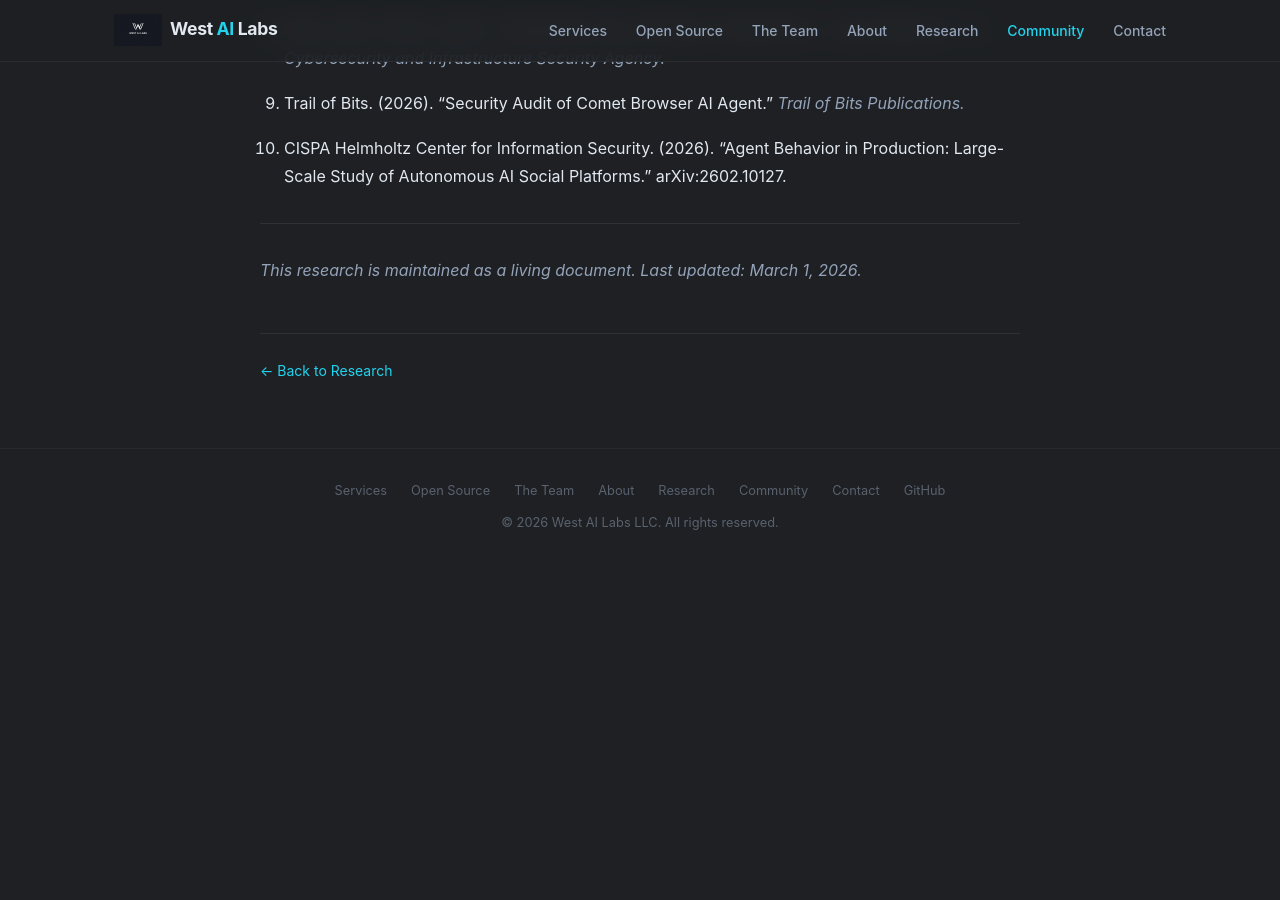
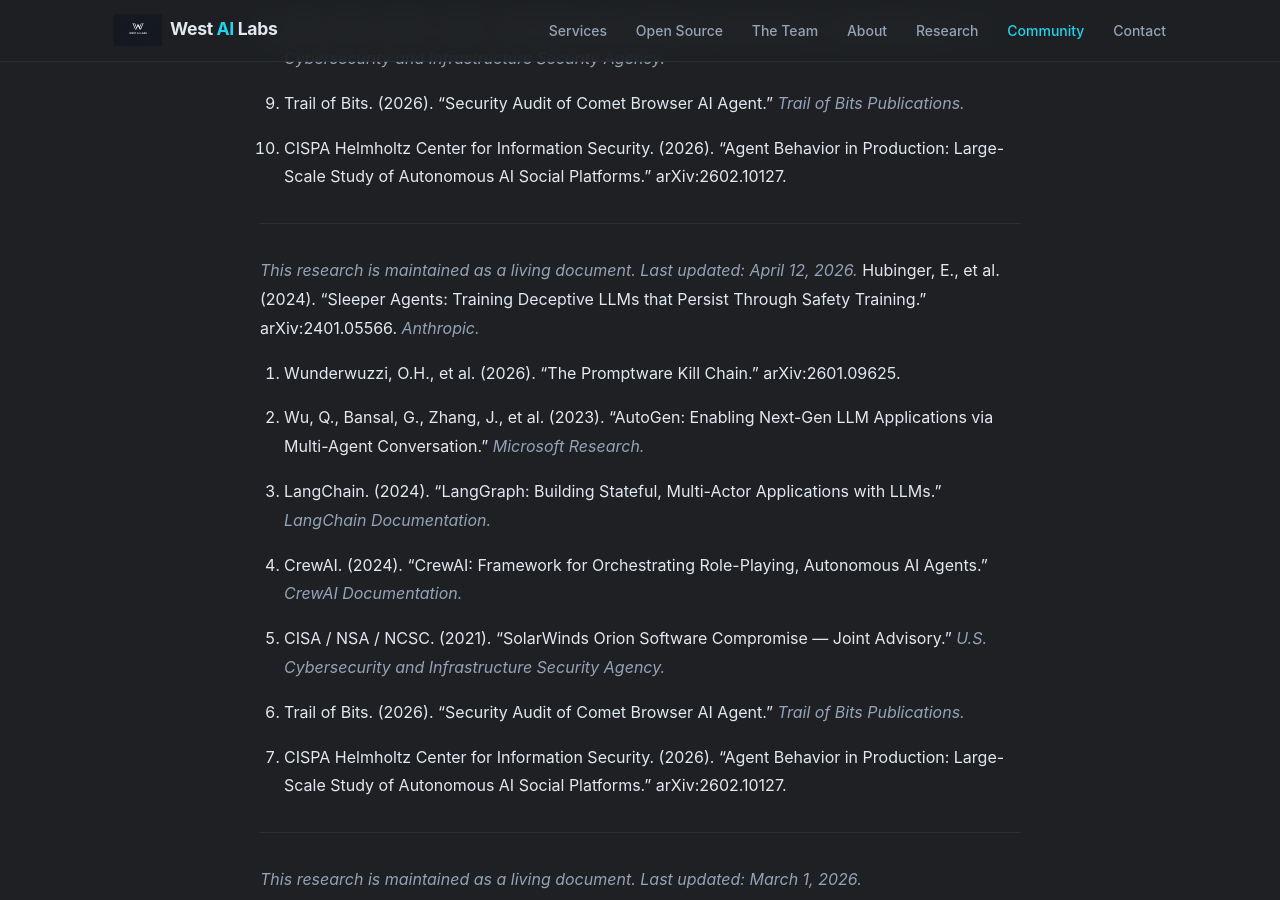
Before and after one commit to westailabs/westailabs.com, a Jekyll site: the page built from _research/poisoned-orchestrator-attack.md, in a window 1280 px wide and 900 px high, scrolled down 16502 px. Built offline with Jekyll 4.4.1, drawn with Linux system fonts in a browser that asks for light colours; before the commit the page ends 17068 px from its top, so only the background shows below that.

```diff
--- a/_research/poisoned-orchestrator-attack.md
+++ b/_research/poisoned-orchestrator-attack.md
@@ -395,4 +395,23 @@
 
 ---
 
+*This research is maintained as a living document. Last updated: April 12, 2026.*
+ Hubinger, E., et al. (2024). "Sleeper Agents: Training Deceptive LLMs that Persist Through Safety Training." arXiv:2401.05566. *Anthropic.*
+
+4. Wunderwuzzi, O.H., et al. (2026). "The Promptware Kill Chain." arXiv:2601.09625.
+
+5. Wu, Q., Bansal, G., Zhang, J., et al. (2023). "AutoGen: Enabling Next-Gen LLM Applications via Multi-Agent Conversation." *Microsoft Research.*
+
+6. LangChain. (2024). "LangGraph: Building Stateful, Multi-Actor Applications with LLMs." *LangChain Documentation.*
+
+7. CrewAI. (2024). "CrewAI: Framework for Orchestrating Role-Playing, Autonomous AI Agents." *CrewAI Documentation.*
+
+8. CISA / NSA / NCSC. (2021). "SolarWinds Orion Software Compromise — Joint Advisory." *U.S. Cybersecurity and Infrastructure Security Agency.*
+
+9. Trail of Bits. (2026). "Security Audit of Comet Browser AI Agent." *Trail of Bits Publications.*
+
+10. CISPA Helmholtz Center for Information Security. (2026). "Agent Behavior in Production: Large-Scale Study of Autonomous AI Social Platforms." arXiv:2602.10127.
+
+---
+
 *This research is maintained as a living document. Last updated: March 1, 2026.*
```
